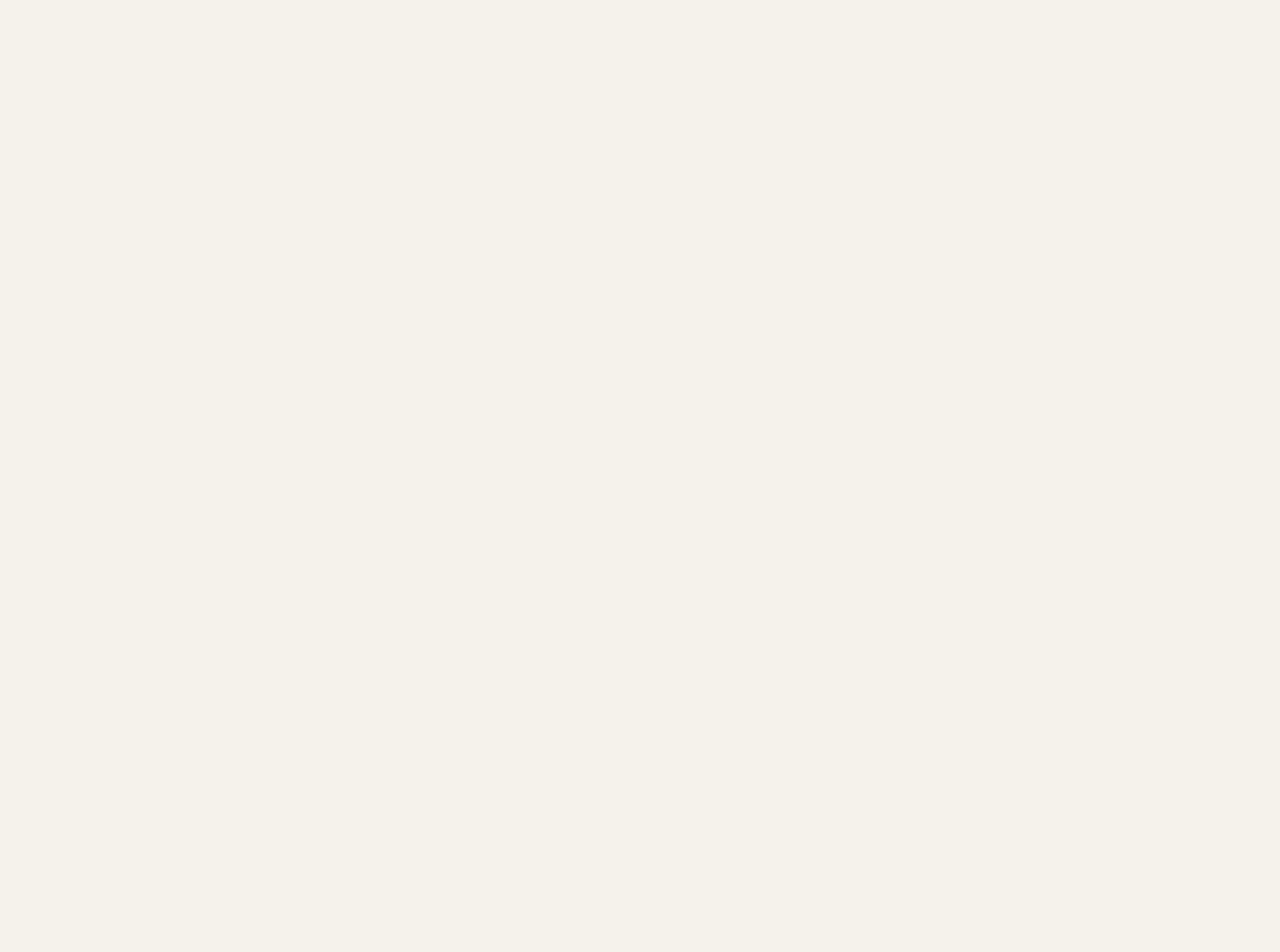
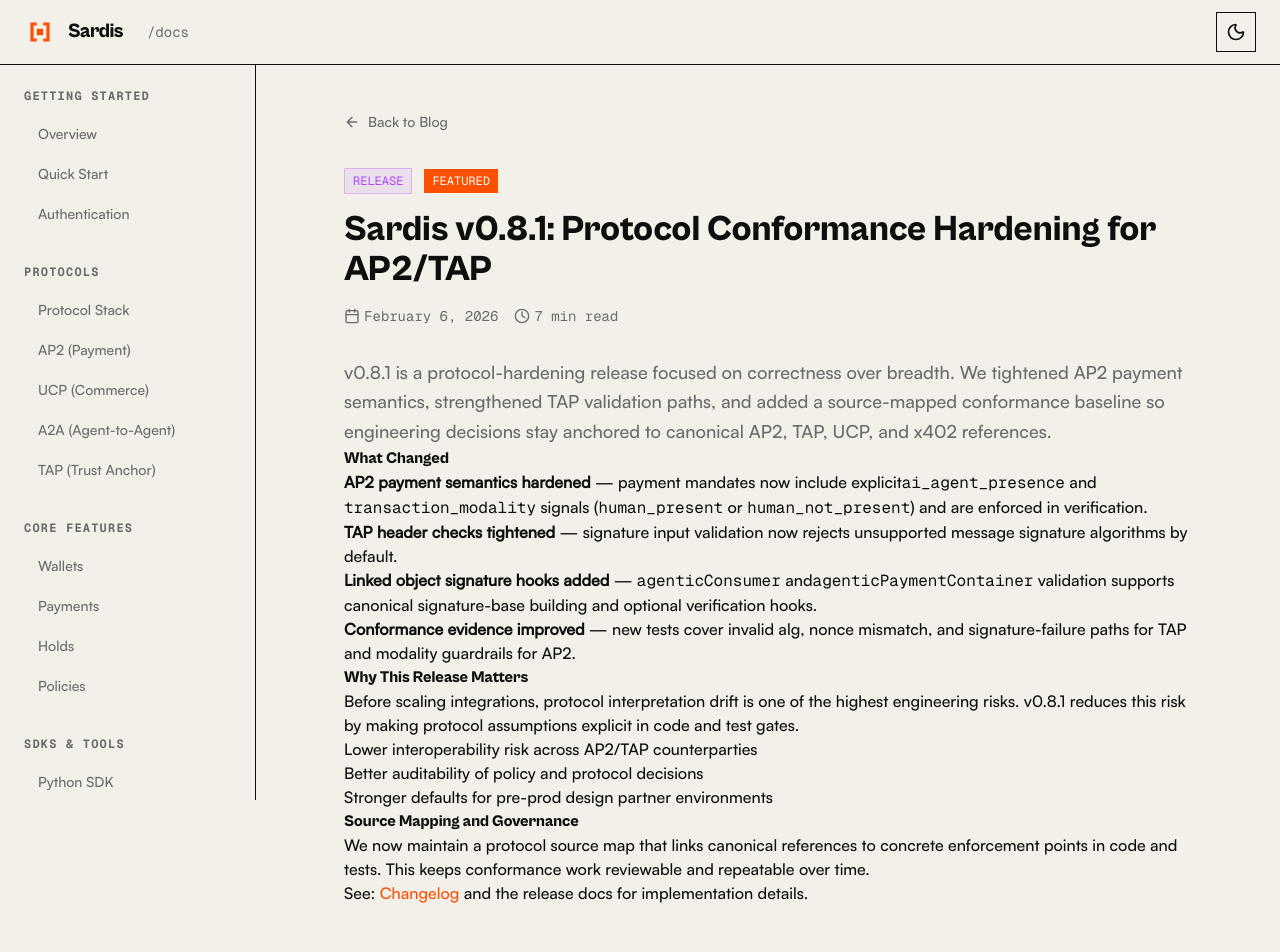
Before and after one commit to EfeDurmaz16/sardis, a React (Vite) app in the folder landing/: page /docs/blog/sardis-v0-8-1-protocol-conformance in a window 1280 px wide. Before the commit this address had no page. Shown: the top 952 px of the page. Before the commit the page ends 800 px from the top, so only its background shows below. Built offline with nearby package versions, Linux system fonts and the light colour scheme.

Commit message:
update landing and docs for v0.8.1 roadmap blog and changelog

```diff
--- a/landing/src/App.jsx
+++ b/landing/src/App.jsx
@@ -160,7 +160,7 @@ function App() {
           <div className="hidden md:flex items-center gap-1">
             <Badge variant="outline" className="mr-6 border-emerald-600 text-emerald-600 dark:text-emerald-400 dark:border-emerald-400 bg-transparent px-3 py-1 rounded-none">
               <span className="w-1.5 h-1.5 bg-emerald-500 rounded-full mr-2 animate-pulse" />
-              PRODUCTION READY
+              STAGING / TESTNET READY
             </Badge>
             <Button variant="ghost" className="text-muted-foreground hover:text-foreground rounded-none" asChild>
               <Link to="/docs">Docs</Link>
@@ -205,7 +205,7 @@ function App() {
             </motion.p>
 
             <motion.div variants={fadeInUp} className="flex flex-col items-center gap-4">
-              <CopyCommand command="npx @sardis/mcp-server start" />
+              <CopyCommand command="npx @sardis/mcp-server init --mode simulated && npx @sardis/mcp-server start" />
               <div className="flex flex-col sm:flex-row items-center gap-4 mt-4">
                 <Button
                   size="lg"
--- a/landing/src/docs/pages/Blog.jsx
+++ b/landing/src/docs/pages/Blog.jsx
@@ -3,6 +3,15 @@ import { Calendar, Clock, ArrowRight } from 'lucide-react';
 import WaitlistForm from '../../components/WaitlistForm';
 
 const posts = [
+  {
+    title: 'Sardis v0.8.1: Protocol Conformance Hardening for AP2/TAP',
+    excerpt: 'v0.8.1 focuses on protocol correctness before scale: AP2 payment modality semantics, TAP signature algorithm checks, linked-object signature validation hooks, and a source-mapped conformance baseline for AP2, TAP, UCP, and x402.',
+    date: '2026-02-06',
+    readTime: '7 min read',
+    category: 'Release',
+    featured: true,
+    slug: 'sardis-v0-8-1-protocol-conformance',
+  },
   {
     title: 'Sardis v0.7: Production Hardening and Fireblocks Integration',
     excerpt: 'v0.7 eliminates 24 technical debt items: PostgreSQL-backed mandate and checkout stores, Fireblocks MPC signer, invoices API, auth wiring across all routes, ABI revert decoding, and critical deployment fixes. The biggest step toward production readiness yet.',
--- a/landing/src/docs/pages/Changelog.jsx
+++ b/landing/src/docs/pages/Changelog.jsx
@@ -2,9 +2,40 @@ import { cn } from '@/lib/utils';
 
 const releases = [
   {
+    version: '0.8.1',
+    date: '2026-02-06',
+    tag: 'latest',
+    changes: [
+      {
+        type: 'added',
+        items: [
+          'Protocol source map with canonical AP2/TAP/UCP/x402 references and test mappings',
+          'AP2 PaymentMandate visibility signals: ai_agent_presence and transaction_modality',
+          'TAP linked-object signature-base helper for agenticConsumer and agenticPaymentContainer',
+          'New negative tests for TAP algorithm validation and linked-object signature checks',
+        ]
+      },
+      {
+        type: 'improved',
+        items: [
+          'AP2 verifier now enforces explicit agent-presence and modality semantics',
+          'TAP header validation now enforces message signature algorithm allowlist',
+          'Start-to-end engineering flow documentation now includes protocol source governance',
+        ]
+      },
+      {
+        type: 'security',
+        items: [
+          'Fail-closed behavior for invalid TAP algorithms in headers and signed objects',
+          'Stronger protocol-level guardrails before payment execution',
+        ]
+      },
+    ]
+  },
+  {
     version: '0.8.0',
     date: '2026-02-03',
-    tag: 'latest',
+    tag: '',
     changes: [
       {
         type: 'added',
--- a/landing/src/docs/pages/Roadmap.jsx
+++ b/landing/src/docs/pages/Roadmap.jsx
@@ -122,9 +122,23 @@ export default function Roadmap() {
       ],
     },
     {
+      version: 'v0.8.1',
+      title: 'Protocol Conformance Hardening',
+      status: 'current',
+      date: 'Feb 2026',
+      items: [
+        { text: 'AP2 payment modality and agent-presence signals enforced', done: true },
+        { text: 'TAP algorithm allowlist for message signatures', done: true },
+        { text: 'TAP linked object signature validation hooks', done: true },
+        { text: 'Protocol source map for AP2/TAP/UCP/x402 added', done: true },
+        { text: 'Negative protocol test coverage expanded', done: true },
+        { text: 'CI conformance gate wiring for protocol suites', done: false },
+      ],
+    },
+    {
       version: 'v0.8.0',
       title: 'Production Hardening',
-      status: 'current',
+      status: 'completed',
       date: 'Feb 2026',
       items: [
         { text: 'Human approval workflows (create/approve/deny/expire)', done: true },
@@ -181,7 +195,7 @@ export default function Roadmap() {
       {/* Progress Summary */}
       <div className="grid grid-cols-2 md:grid-cols-4 gap-5 mb-14">
         {[
-          { label: 'Completed', count: 4, color: 'bg-emerald-500' },
+          { label: 'Completed', count: 5, color: 'bg-emerald-500' },
           { label: 'In Progress', count: 1, color: 'bg-[var(--sardis-orange)]' },
           { label: 'Upcoming', count: 1, color: 'bg-blue-500' },
           { label: 'Planned', count: 1, color: 'bg-slate-400' },
--- /dev/null
+++ b/landing/src/docs/pages/blog/SardisV081ProtocolConformance.jsx
@@ -0,0 +1,109 @@
+import { Link } from "react-router-dom";
+import { ArrowLeft, Calendar, Clock } from "lucide-react";
+
+export default function SardisV081ProtocolConformance() {
+  return (
+    <article className="prose prose-invert max-w-none">
+      <div className="not-prose mb-8">
+        <Link
+          to="/docs/blog"
+          className="inline-flex items-center gap-2 text-sm text-muted-foreground hover:text-[var(--sardis-orange)] transition-colors"
+        >
+          <ArrowLeft className="w-4 h-4" />
+          Back to Blog
+        </Link>
+      </div>
+
+      <header className="not-prose mb-8">
+        <div className="flex items-center gap-3 mb-4">
+          <span className="px-2 py-1 text-xs font-mono bg-purple-500/10 border border-purple-500/30 text-purple-500">
+            RELEASE
+          </span>
+          <span className="px-2 py-1 text-xs font-mono bg-[var(--sardis-orange)] text-white">
+            FEATURED
+          </span>
+        </div>
+        <h1 className="text-4xl font-bold font-display mb-4">
+          Sardis v0.8.1: Protocol Conformance Hardening for AP2/TAP
+        </h1>
+        <div className="flex items-center gap-4 text-sm text-muted-foreground font-mono">
+          <span className="flex items-center gap-1">
+            <Calendar className="w-4 h-4" />
+            February 6, 2026
+          </span>
+          <span className="flex items-center gap-1">
+            <Clock className="w-4 h-4" />7 min read
+          </span>
+        </div>
+      </header>
+
+      <p className="text-lg text-muted-foreground leading-relaxed">
+        v0.8.1 is a protocol-hardening release focused on correctness over breadth. We tightened AP2 payment
+        semantics, strengthened TAP validation paths, and added a source-mapped conformance baseline so engineering
+        decisions stay anchored to canonical AP2, TAP, UCP, and x402 references.
+      </p>
+
+      <h2>What Changed</h2>
+
+      <ul>
+        <li>
+          <strong>AP2 payment semantics hardened</strong> &mdash; payment mandates now include explicit
+          <code>ai_agent_presence</code> and <code>transaction_modality</code> signals
+          (<code>human_present</code> or <code>human_not_present</code>) and are enforced in verification.
+        </li>
+        <li>
+          <strong>TAP header checks tightened</strong> &mdash; signature input validation now rejects unsupported
+          message signature algorithms by default.
+        </li>
+        <li>
+          <strong>Linked object signature hooks added</strong> &mdash; <code>agenticConsumer</code> and
+          <code>agenticPaymentContainer</code> validation supports canonical signature-base building and
+          optional verification hooks.
+        </li>
+        <li>
+          <strong>Conformance evidence improved</strong> &mdash; new tests cover invalid alg, nonce mismatch,
+          and signature-failure paths for TAP and modality guardrails for AP2.
+        </li>
+      </ul>
+
+      <h2>Why This Release Matters</h2>
+
+      <p>
+        Before scaling integrations, protocol interpretation drift is one of the highest engineering risks.
+        v0.8.1 reduces this risk by making protocol assumptions explicit in code and test gates.
+      </p>
+
+      <ul>
+        <li>Lower interoperability risk across AP2/TAP counterparties</li>
+        <li>Better auditability of policy and protocol decisions</li>
+        <li>Stronger defaults for pre-prod design partner environments</li>
+      </ul>
+
+      <h2>Source Mapping and Governance</h2>
+
+      <p>
+        We now maintain a protocol source map that links canonical references to concrete enforcement points
+        in code and tests. This keeps conformance work reviewable and repeatable over time.
+      </p>
+
+      <p>
+        See:
+        {" "}
+        <Link to="/docs/changelog" className="text-[var(--sardis-orange)]">
+          Changelog
+        </Link>
+        {" "}
+        and the release docs for implementation details.
+      </p>
+
+      <div className="not-prose mt-12 pt-6 border-t border-border">
+        <Link
+          to="/docs/roadmap"
+          className="inline-flex items-center gap-2 text-sm text-[var(--sardis-orange)] hover:underline"
+        >
+          View roadmap updates →
+        </Link>
+      </div>
+    </article>
+  );
+}
--- a/landing/src/main.jsx
+++ b/landing/src/main.jsx
@@ -50,6 +50,7 @@ import MCP36Tools from './docs/pages/blog/MCP36Tools.jsx'
 import WhySardis from './docs/pages/blog/WhySardis.jsx'
 import FiatRails from './docs/pages/blog/FiatRails.jsx'
 import SardisV07ProductionHardening from './docs/pages/blog/SardisV07ProductionHardening.jsx'
+import SardisV081ProtocolConformance from './docs/pages/blog/SardisV081ProtocolConformance.jsx'
 // Standalone pages
 import Playground from './pages/Playground.jsx'
 import Demo from './pages/Demo.jsx'
@@ -101,6 +102,7 @@ createRoot(document.getElementById('root')).render(
           <Route path="blog/why-sardis" element={<WhySardis />} />
           <Route path="blog/fiat-rails" element={<FiatRails />} />
           <Route path="blog/sardis-v0-7-production-hardening" element={<SardisV07ProductionHardening />} />
+          <Route path="blog/sardis-v0-8-1-protocol-conformance" element={<SardisV081ProtocolConformance />} />
           <Route path="changelog" element={<DocsChangelog />} />
           <Route path="roadmap" element={<DocsRoadmap />} />
           {/* Legal */}
```
Also changed, not shown: 3 other files (tests, documents, lock files or other folders).
